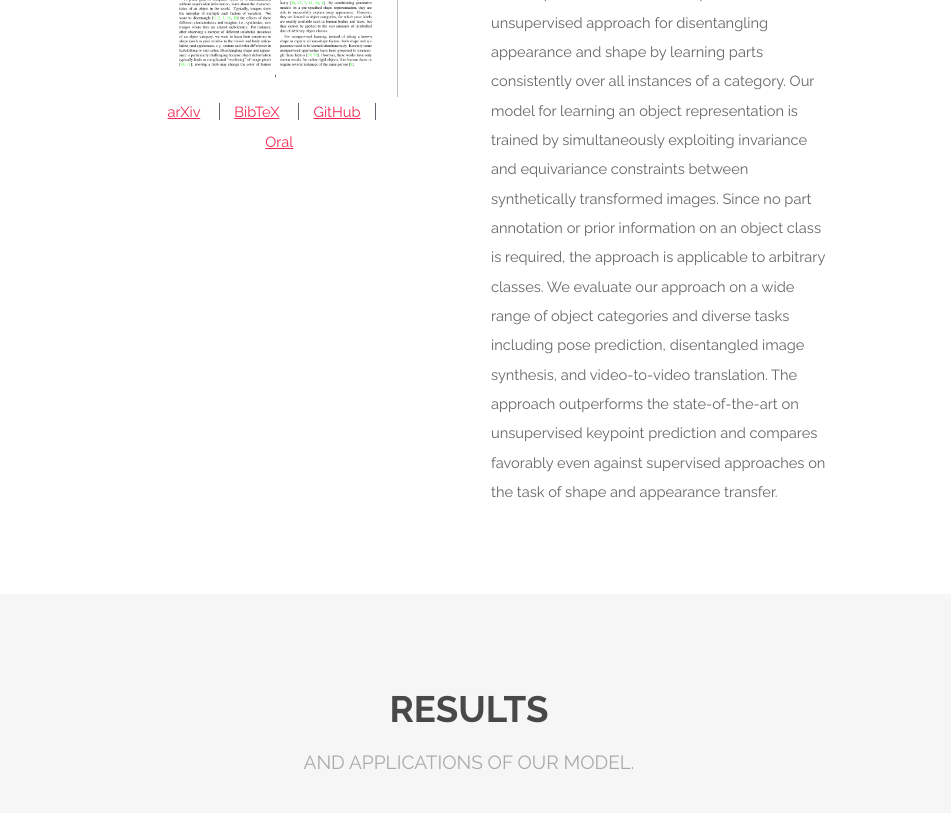
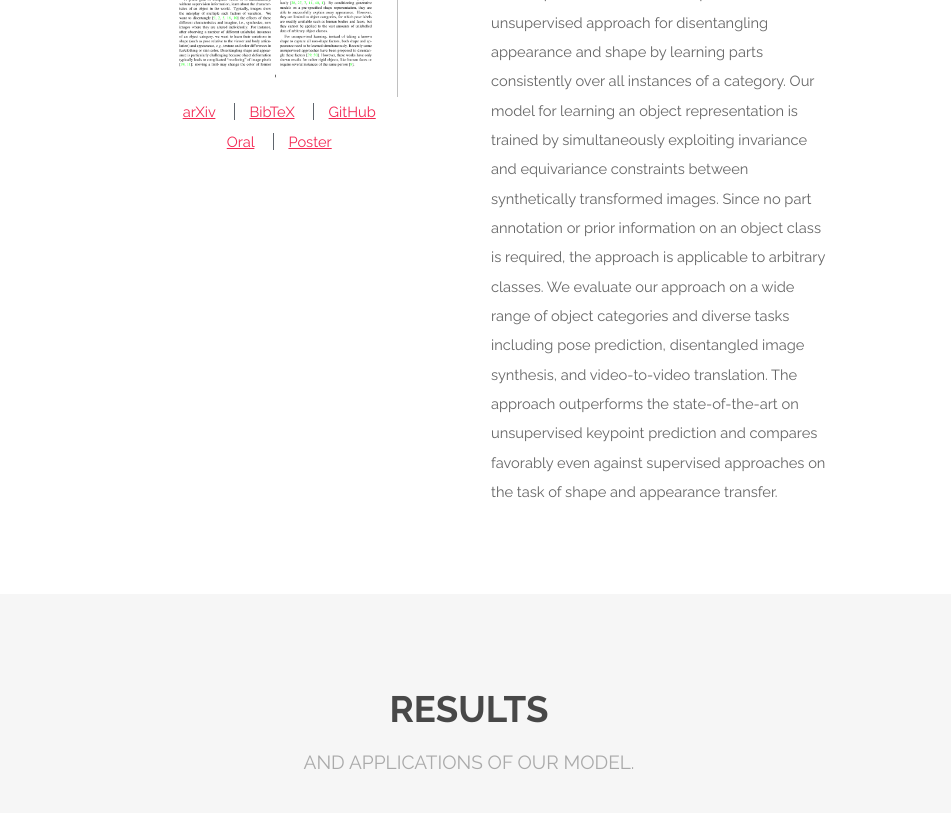
Before and after one commit to CompVis/unsupervised-disentangling, a plain HTML site: page index.html in a window 1280 px wide. Shown: the part 1020-1833 px from the top of the page, without its empty margins (171-1122 px from the left). Drawn offline with Linux system fonts and the light colour scheme.

Commit message:
add poster

```diff
--- a/index.html
+++ b/index.html
@@ -49,8 +49,10 @@
                       <a href="images/vunet.bib">BibTeX</a>
                       <div class="headerDivider"></div>
                       <a href="https://github.com/CompVis/unsupervised-disentangling">GitHub</a>
+                      <br/>
+                      <a href="https://youtu.be/fNlMGWm7bbk?t=5382">Oral</a>
                       <div class="headerDivider"></div>
-                      <a href="https://youtu.be/fNlMGWm7bbk?t=5382">Oral</a>
+                      <a href="images/CVPR19oral_unsup_partBased_disentangling.pdf">Poster</a>
                       <br/>
                     </div>
                   </div>
```
Also changed, not shown: 1 other file.
